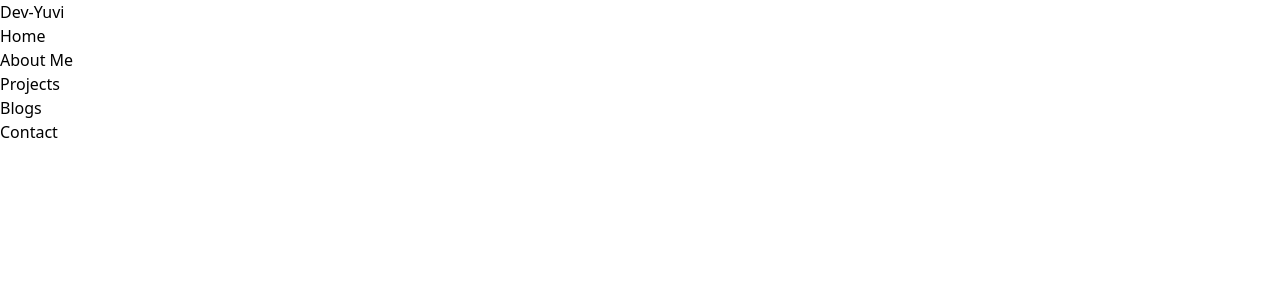
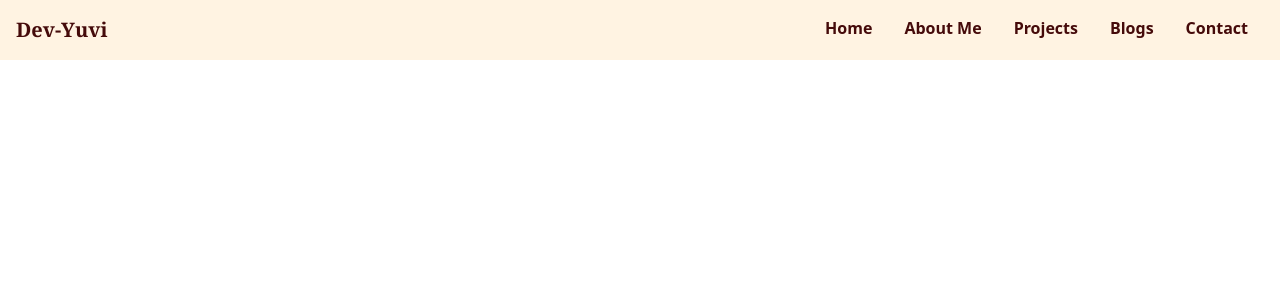
Before and after one commit to Yuvraj883/Yuvis-Portfolio, a React (Create React App) app: page / in a window 1280 px wide. Shown: the top 300 px of the page. Built offline with nearby package versions, Linux system fonts and the light colour scheme.

Commit message:
Added styling to the Navbar.

```diff
--- a/src/App.js
+++ b/src/App.js
@@ -2,7 +2,10 @@ import Navbar from './Components/Navbar'
 function App(){
   return(
     <>
+    <div className="bg-[#FFF3E2]">
    <Navbar></Navbar>
+
+    </div>
     </>
   )
 }
--- a/src/Components/Navbar.jsx
+++ b/src/Components/Navbar.jsx
@@ -1,14 +1,14 @@
 function Navbar(){
     return(
         <>
-        <nav>
-            <span>Dev-Yuvi</span>
-            <ul>
-                <li>Home</li>
-                <li>About Me</li>
-                <li>Projects</li>
-                <li>Blogs</li>
-                <li>Contact</li>
+        <nav className="flex text-red-950 ">
+            <span className="m-2 p-2 font-bold font-serif text-xl">Dev-Yuvi</span>
+            <ul className="flex ml-auto px-4 font-bold cursor-pointer">
+                <li className="m-2 p-2">Home</li>
+                <li className="m-2 p-2">About Me</li>
+                <li className="m-2 p-2">Projects</li>
+                <li className="m-2 p-2">Blogs</li>
+                <li className="m-2 p-2">Contact</li>
             </ul>
         </nav>
         </>
--- a/tailwind.config.js
+++ b/tailwind.config.js
@@ -1,5 +1,5 @@
 module.exports = {
-  content: ["./src/**/*.{html,js, jsx}"],
+  content: ["./src/**/*.{html,js,jsx}"],
   theme: {
     extend: {},
   },
```
Also changed, not shown: 1 other file (tests, documents, lock files or other folders).
